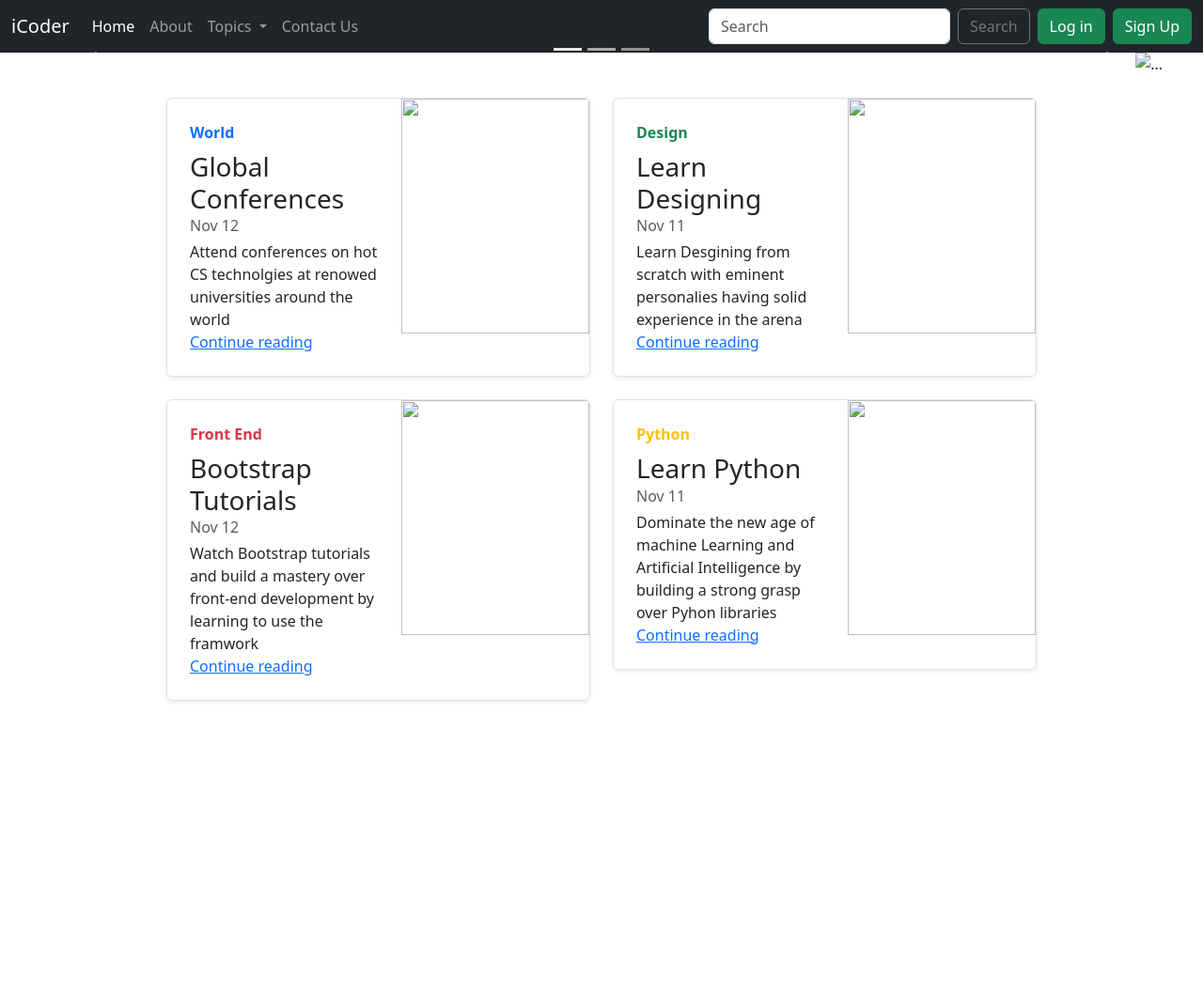
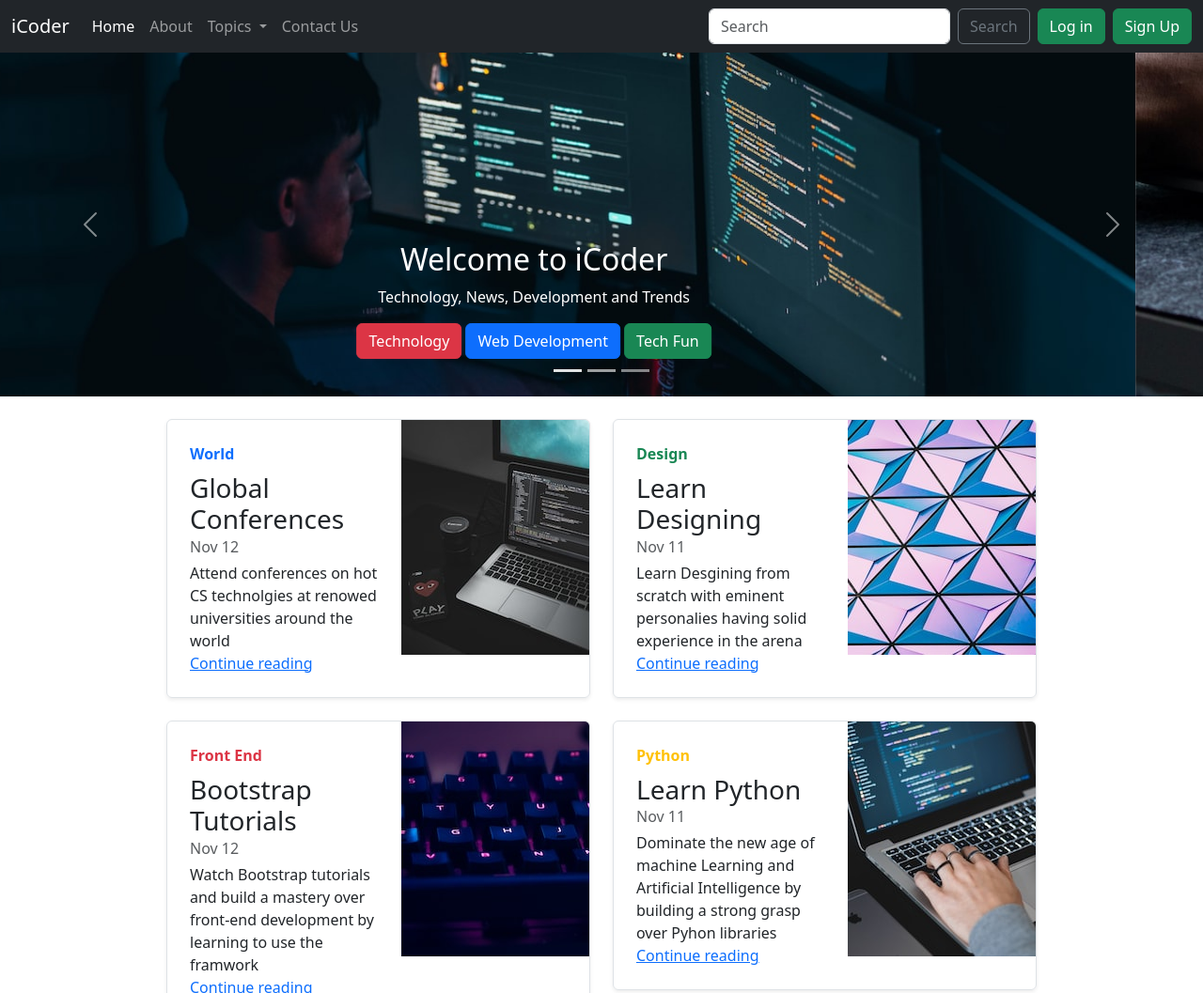
Before and after one commit to arjit06/icoder-blog, a plain HTML site: page index.html in a window 1280 px wide. Shown: the top 1057 px of the page at 94% size. Before the commit the page ends 800 px from the top, so only its background shows below. Drawn offline with nearby package versions, Linux system fonts and the light colour scheme; the site is published under a folder, as on GitHub Pages, so addresses that start at the root find nothing.

Commit message:
done again again

```diff
--- a/icoder blog/index.html
+++ b/index.html
@@ -137,7 +137,7 @@
         </div>
         <div class="carousel-inner">
             <div class="carousel-item active">
-                <img src="/images/code1.png" class="d-block w-100" alt="...">
+                <img src="images/code1.png" class="d-block w-100" alt="...">
                 <div class="carousel-caption d-none d-md-block">
                     <h2>Welcome to iCoder</h2>
                     <p>Technology, News, Development and Trends</p>
@@ -147,7 +147,7 @@
                 </div>
             </div>
             <div class="carousel-item">
-                <img src="/images/code2.png" class="d-block w-100" alt="...">
+                <img src="images/code2.png" class="d-block w-100" alt="...">
                 <div class="carousel-caption d-none d-md-block">
                     <h2>Award Winning Blog</h2>
                     <p>Technology, News, Development and Trends</p>
@@ -157,7 +157,7 @@
                 </div>
             </div>
             <div class="carousel-item">
-                <img src="/images/code3.png" class="d-block w-100" alt="...">
+                <img src="images/code3.png" class="d-block w-100" alt="...">
                 <div class="carousel-caption d-none d-md-block">
                     <h2>India's no.1 Blog</h2>
                     <p>Technology, News, Development and Trends</p>
@@ -195,7 +195,7 @@
                         <a href="#" class="stretched-link">Continue reading</a>
                     </div>
                     <div class="col-auto d-none d-lg-block">
-                        <img src="/images/thumb1.jpg" alt="" class="bd-placeholder-img" width="200" height="250">
+                        <img src="images/thumb1.jpg" alt="" class="bd-placeholder-img" width="200" height="250">
                     </div>
                 </div>
             </div>
@@ -210,7 +210,7 @@
                         <a href="#" class="stretched-link">Continue reading</a>
                     </div>
                     <div class="col-auto d-none d-lg-block">
-                        <img src="/images/thumb2.jpg" alt="" class="bd-placeholder-img" width="200" height="250">
+                        <img src="images/thumb2.jpg" alt="" class="bd-placeholder-img" width="200" height="250">
                     </div>
                 </div>
             </div>
@@ -231,7 +231,7 @@
                         <a href="#" class="stretched-link">Continue reading</a>
                     </div>
                     <div class="col-auto d-none d-lg-block">
-                        <img src="/images/keyboard.jpg" alt="" class="bd-placeholder-img" width="200" height="250">
+                        <img src="images/keyboard.jpg" alt="" class="bd-placeholder-img" width="200" height="250">
                     </div>
                 </div>
             </div>
@@ -246,7 +246,7 @@
                         <a href="#" class="stretched-link">Continue reading</a>
                     </div>
                     <div class="col-auto d-none d-lg-block">
-                        <img src="/images/thunb3.jpg" alt="" class="bd-placeholder-img" width="200" height="250">
+                        <img src="images/thunb3.jpg" alt="" class="bd-placeholder-img" width="200" height="250">
                     </div>
                 </div>
             </div>
```
Also changed, not shown: about.html (renamed from icoder blog/about.html, +3 -3 lines), contact.html (renamed from icoder blog/contact.html), images/code1.png (renamed from icoder blog/images/code1.png), images/code2.png (renamed from icoder blog/images/code2.png), images/code3.png (renamed from icoder blog/images/code3.png), images/featurette1.jpg (renamed from icoder blog/images/featurette1.jpg), images/featurette2.jpg (renamed from icoder blog/images/featurette2.jpg), images/featurette3.jpg (renamed from icoder blog/images/featurette3.jpg), images/feaureete2.jpg (renamed from icoder blog/images/feaureete2.jpg), images/keyboard.jpg (renamed from icoder blog/images/keyboard.jpg), images/thumb1.jpg (renamed from icoder blog/images/thumb1.jpg), images/thumb2.jpg (renamed from icoder blog/images/thumb2.jpg), images/thunb3.jpg (renamed from icoder blog/images/thunb3.jpg).
